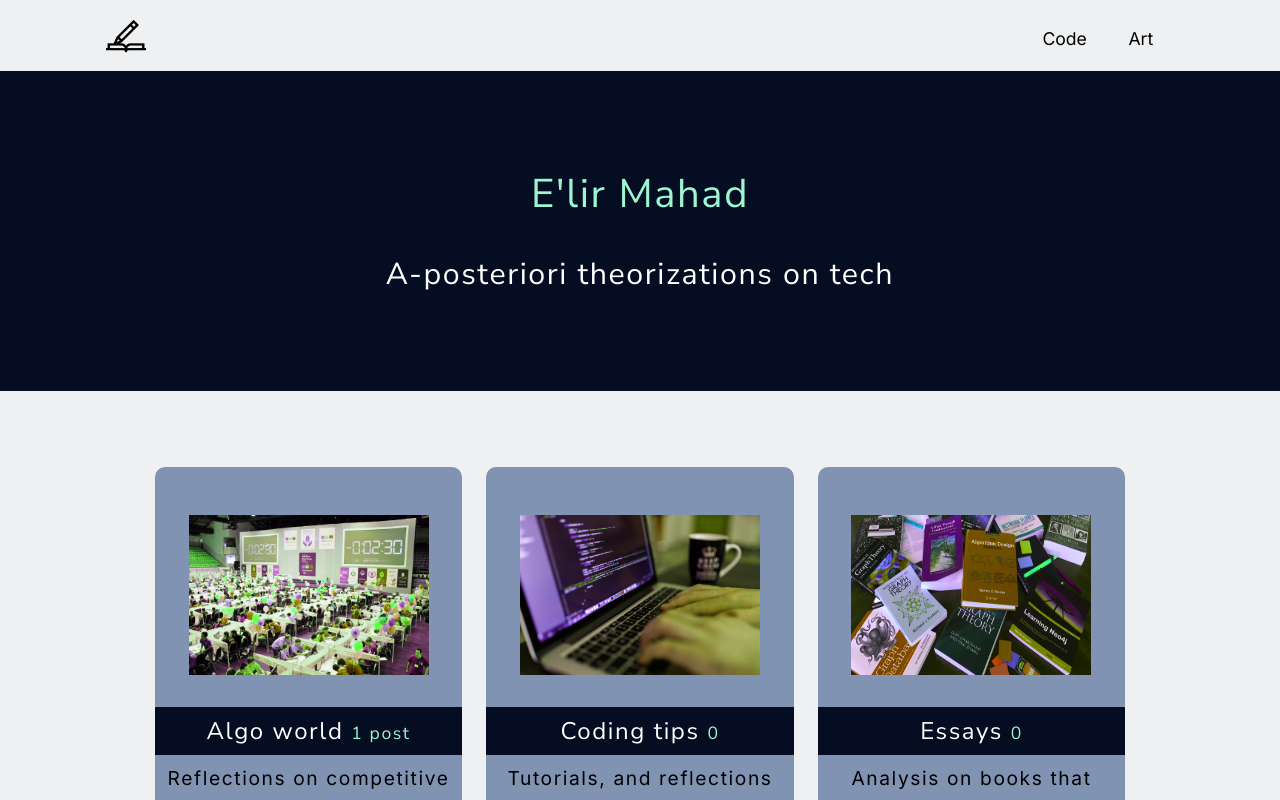
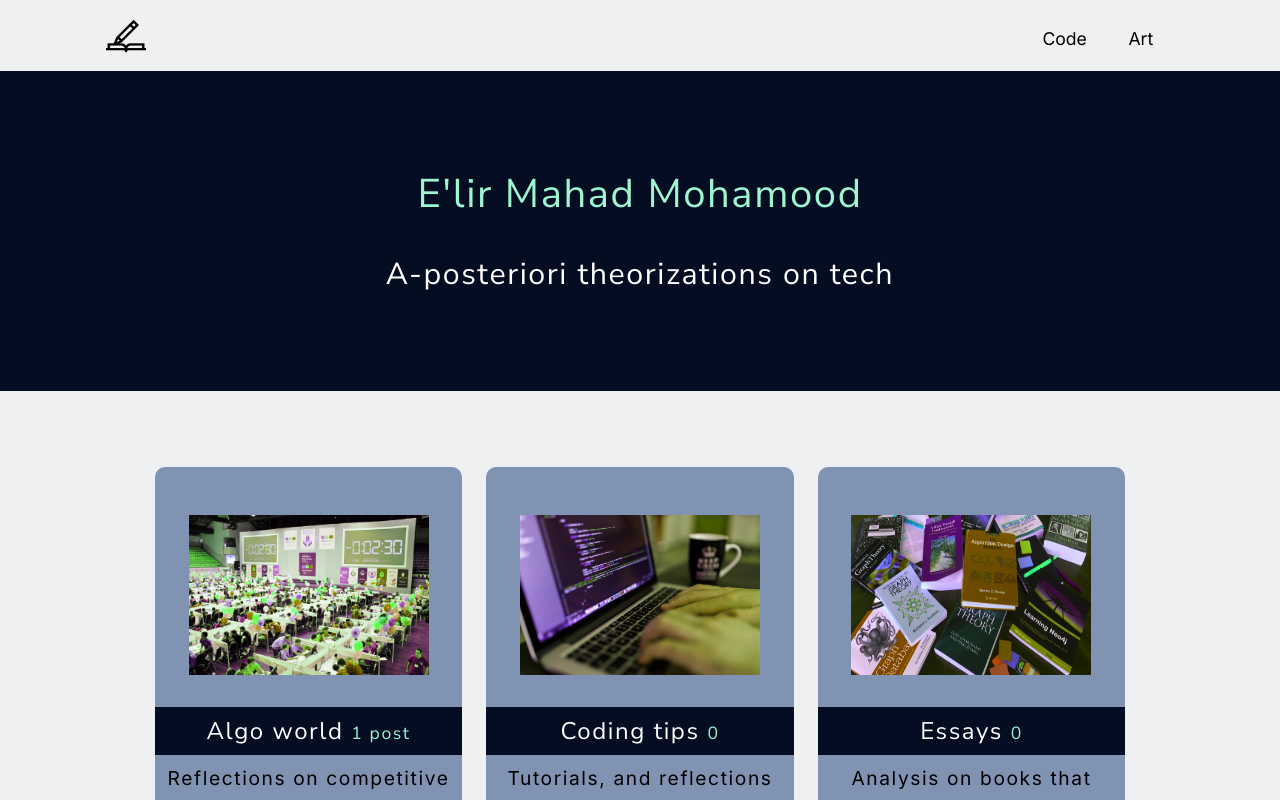
Before and after one commit to Elir-Mahad/scribe, a React (Create React App) app: page / in a window 1280 px wide. Shown: the top 800 px of the page. Built offline with nearby package versions, Linux system fonts and the light colour scheme.

Commit message:
testng for continous deployment netlify

```diff
--- a/src/index_components/FirstBox.js
+++ b/src/index_components/FirstBox.js
@@ -34,7 +34,7 @@ function FirstBox() {
 				<header className="head">
 					<div className="wrapper">
 						<div className="headertext">
-							<h1>E'lir Mahad</h1>
+							<h1>E'lir Mahad Mohamood</h1>
 							<h2>A-posteriori theorizations on tech</h2>
 						</div>
 					</div>
```
